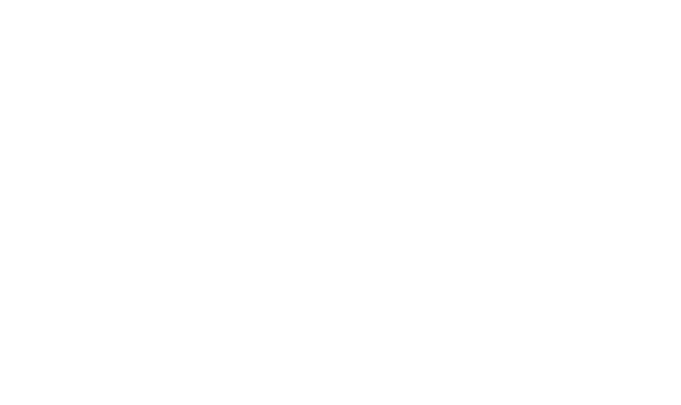
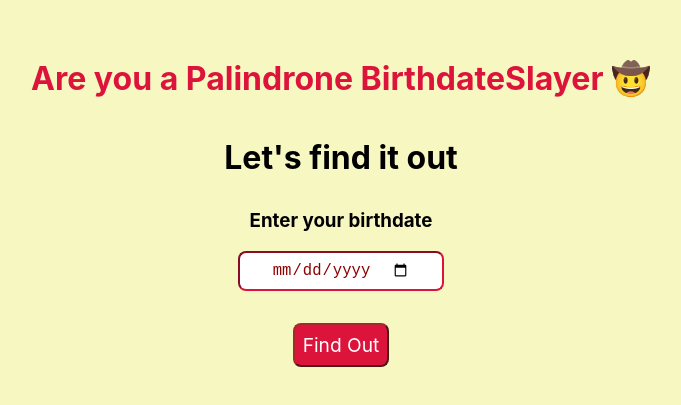
Before and after one commit to aashirwad01/palindrome_birthday-reactapp, a React (Create React App) app: page / in a window 1280 px wide. Shown: the part 101-506 px from the top of the page, without its empty margins (299-980 px from the left). Built offline with nearby package versions, Linux system fonts and the light colour scheme.

Commit message:
feat-to check  if birthdate is palindrome
feat added with javascript calendar and script written to check for next palindrome and difference in days.
Style-updated

```diff
--- a/src/App.css
+++ b/src/App.css
@@ -1,38 +1,46 @@
+body{
+  background-color:rgb(247, 247, 194);
+}
+
 .App {
   text-align: center;
+
 }
 
-.App-logo {
-  height: 40vmin;
-  pointer-events: none;
+
+#line-1{
+  margin-top:10%;
+  margin-bottom: 0.5rem;
+  padding: 2rem;
+  color: crimson;
 }
 
-@media (prefers-reduced-motion: no-preference) {
-  .App-logo {
-    animation: App-logo-spin infinite 20s linear;
+#line-2{
+  margin-top: 0rem;
+  margin-bottom: 2rem;
+  font-size: xx-large;
+  font:bolder;
   }
-}
 
-.App-header {
-  background-color: #282c34;
-  min-height: 100vh;
-  display: flex;
-  flex-direction: column;
-  align-items: center;
-  justify-content: center;
-  font-size: calc(10px + 2vmin);
-  color: white;
-}
+  #box-1{
+    border-radius: 0.5rem;
+    border-color: crimson;
+    padding: 0.5rem 2rem;
+    font-size: larger;
+    color: darkred;
+  }
+  .btn-wrapper{
+    margin:2rem;
+    text-align: center;
+  }
 
-.App-link {
-  color: #61dafb;
-}
+  #btn-1{
+    padding: 0.5rem;
+    border-radius: 0.5rem;
+    border-color: brown;
+    background-color: crimson;
+    font-family: inherit;
+    font-size: larger;
+    color: white
 
-@keyframes App-logo-spin {
-  from {
-    transform: rotate(0deg);
   }
-  to {
-    transform: rotate(360deg);
-  }
-}
--- a/src/App.js
+++ b/src/App.js
@@ -1,9 +1,116 @@
 import logo from './logo.svg';
 import './App.css';
+import React from 'react';
+import { useState } from 'react';
+
+
 
 function App() {
+  const [state, setstate] = useState("");
+  const [state2, set2] = useState("");
+
+
+function clickhandler(){
+  var str=state2;
+
+  var arn=str.split('-');
+  arn=arn.reverse();
+  var car=[];
+
+  for(var i=0;i<arn.length;i++){
+    for(var j=0;j<arn[i].length;j++){
+      car.push(arn[i][j]);
+    }
+
+}
+const n=car.length;
+var nyear=arn[2];
+var ndate=arn[2][3]+arn[2][2];
+var nmonth=arn[2][1]+arn[2][0];
+
+var baaki;
+var difference=0;
+function npali(){
+console.log(ndate,nmonth,nyear);
+
+if(parseInt(nmonth)>parseInt(arn[1]) && parseInt(ndate)<32 && parseInt(nmonth)<13 ){
+
+  baaki=ndate+"/"+nmonth+"/"+nyear;
+  difference = new Date(nyear+"-"+nmonth+"-"+ndate)- new Date(str);
+  difference/=(1000*60*60*24);
+  console.log(baaki,difference);
+}
+else if(parseInt(nmonth)=== parseInt(arn[1]) && parseInt(ndate)>parseInt(arn[0]) && parseInt(ndate)<32 && parseInt(nmonth)<13 ){
+
+  baaki=ndate+"/"+nmonth+"/"+nyear;
+  difference = new Date(nyear+"-"+nmonth+"-"+ndate)- new Date(str);
+  difference/=(1000*60*60*24);
+  console.log(baaki,difference);
+}
+else{
+  if(parseInt(ndate)>31 || parseInt(nmonth)>12){
+    do {
+  nyear=''+(parseInt(nyear)+1);
+  ndate=nyear[3]+nyear[2];
+  nmonth=nyear[1]+nyear[0];
+
+    } while (parseInt(ndate)>31 || parseInt(nmonth)>12);
+  }
+  nyear=''+(parseInt(nyear)+1);
+  ndate=nyear[3]+nyear[2];
+  nmonth=nyear[1]+nyear[0];
+  baaki=ndate+"/"+nmonth+"/"+nyear;
+  difference = new Date(nyear+"-"+nmonth+"-"+ndate)- new Date(str);
+  difference/=(1000*60*60*24);
+
+}
+}
+
+npali()
+
+
+var state="It's a palindrome. Congratulations ✨  You're a Palindrome Birthday Slayer ❤️";
+for(var k=0;k<n;k++){
+
+// console.log(car[k],"ki",car[n-k-1]);
+
+if(car[k]===car[n-k-1]){
+ continue;
+}
+else{
+ state="Not a palindrome";
+ break;
+}
+}
+
+if(state==="Not a palindrome"){
+state="You missed 😔 Next Palindrome BirthDate is "+ baaki +" which is "+difference+" days away 😶"
+}
+
+setstate(state);
+
+}
+function datepicker(event){
+
+
+  set2(event.target.value);
+
+
+  }
+
+
+
   return (
     <div className="App">
+      <h1 id="line-1">Are you a Palindrone BirthdateSlayer 🤠 </h1>
+      <h2 id="line-2">Let's find it out</h2>
+      <h3 id="line-3">Enter your birthdate</h3>
+      <input onChange={datepicker} id="box-1" type="date" placeholder="dd/mm/yyyy" />
+      <div className="btn-wrapper">
+        <button id="btn-1" onClick={()=>clickhandler()}>Find Out</button>
+        </div>
+
+      <h2 style={{color:'crimson'}}>{state}</h2>
 
     </div>
   );
```
